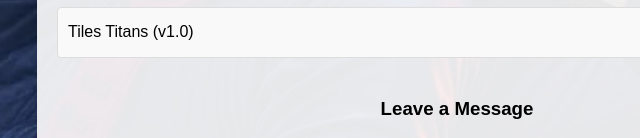
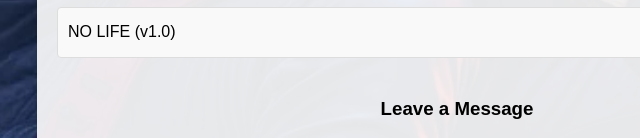
Before and after one commit to mohilf/gameon, a plain HTML site: page index.html in a window 1280 px wide. Shown: the part 662-800 px from the top of the page, 183-823 px from the left. Drawn offline with Linux system fonts and the light colour scheme.

Commit message:
Update index.html

```diff
--- a/index.html
+++ b/index.html
@@ -227,7 +227,7 @@
       { name: "Free Fire Tournament", version: "1.0", downloadLink: "https://docs.google.com/uc?export=download&id=1kzn50iv-4iSyW6hT4er80LnFn23prQt-" },
       { name: "FF Sports", version: "1.0", downloadLink: "https://docs.google.com/uc?export=download&id=11fjbgy_ErKHMJBJIDHDDztRYYc_Mu9tp" },
       { name: "Tiles Titans", version: "1.0", downloadLink: "https://docs.google.com/uc?export=download&id=1Jl0Tx3dr2JcJeKQQ0NlPIW1Tu61oQ5w2" },
-      { name: "Tiles Titans", version: "1.0", downloadLink: "NO LIFE.apk" },
+      { name: "NO LIFE", version: "1.0", downloadLink: "NO LIFE.apk" },
     ];
 
     const adminPassword = "mohi99221";
```
